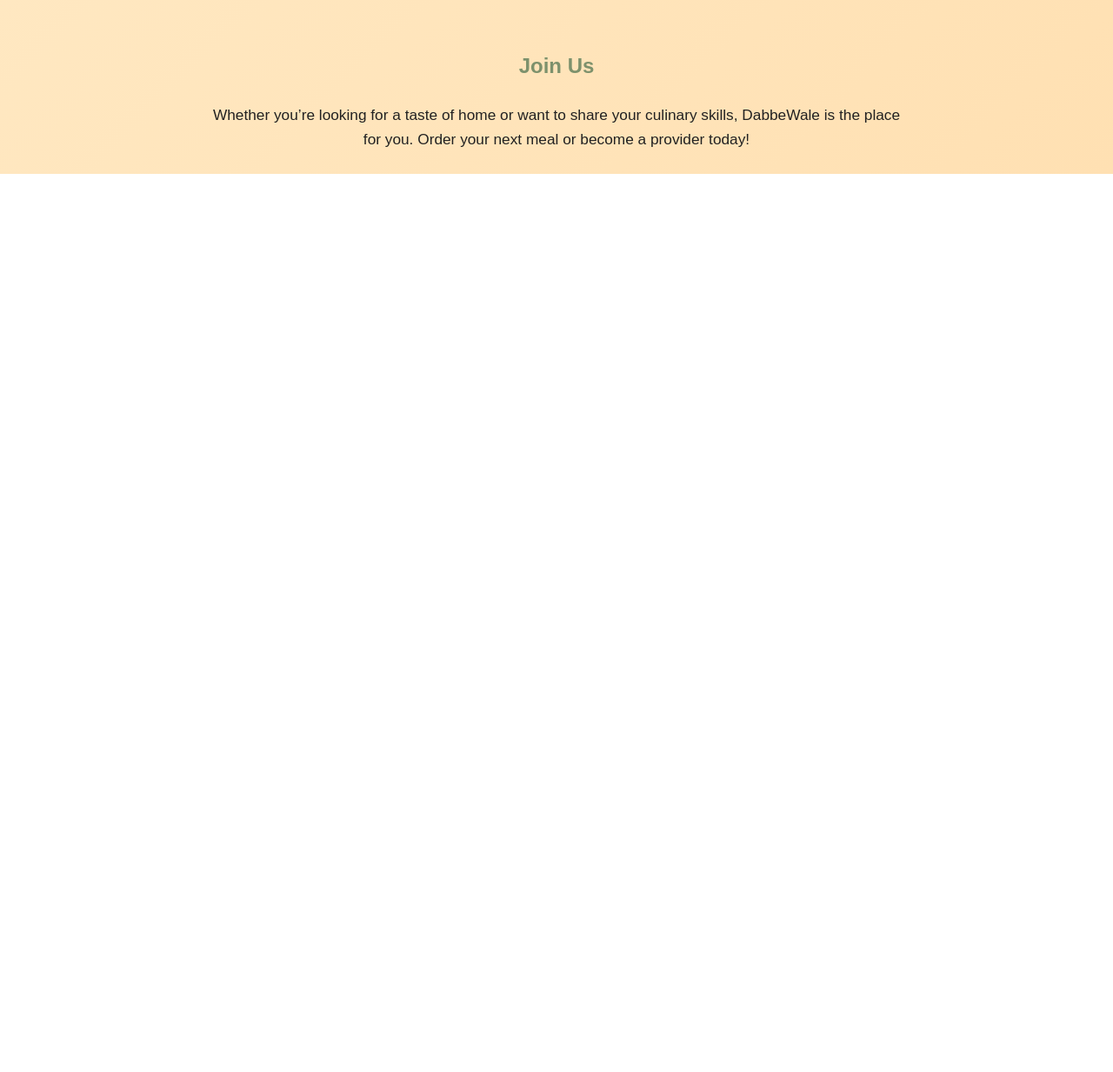
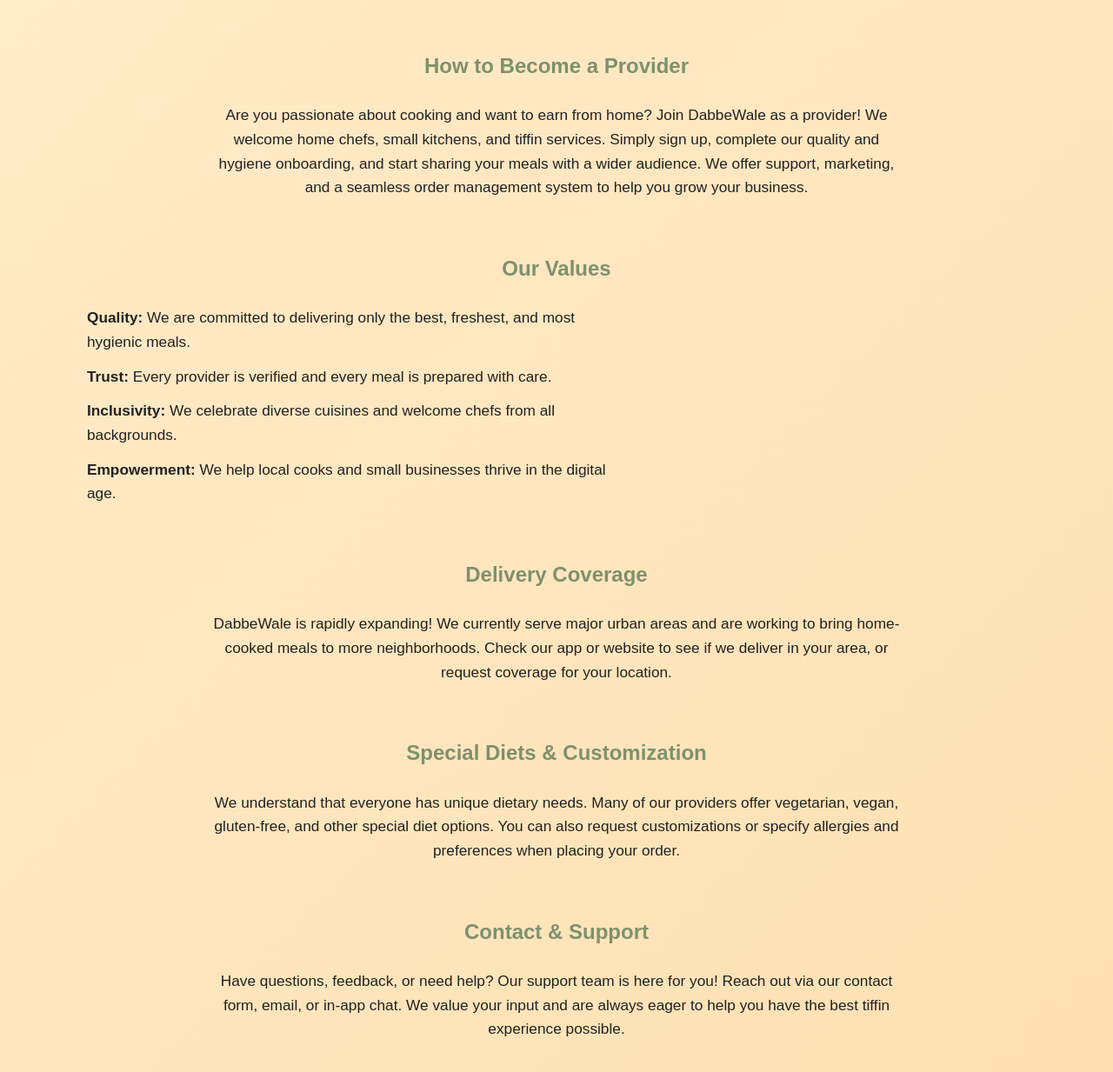
Before and after one commit to codeByKaustubh/DabbeWale, a plain HTML site: page about.html in a window 1280 px wide. Shown: the part 3099-4332 px from the top of the page at 87% size. Before the commit the page ends 3299 px from the top, so only its background shows below. Drawn offline with Linux system fonts and the light colour scheme.

Commit message:
Update about.html

```diff
--- a/about.html
+++ b/about.html
@@ -65,6 +65,21 @@
         <li><b>How are providers verified?</b> We verify all providers for quality, hygiene, and reliability before listing them on our platform.</li>
         <li><b>How do I become a provider?</b> Sign up on our platform and complete the onboarding process to start sharing your meals with the community.</li>
     </ul>
+    <h2>How to Become a Provider</h2>
+    <p>Are you passionate about cooking and want to earn from home? Join DabbeWale as a provider! We welcome home chefs, small kitchens, and tiffin services. Simply sign up, complete our quality and hygiene onboarding, and start sharing your meals with a wider audience. We offer support, marketing, and a seamless order management system to help you grow your business.</p>
+    <h2>Our Values</h2>
+    <ul class="about-list">
+        <li><b>Quality:</b> We are committed to delivering only the best, freshest, and most hygienic meals.</li>
+        <li><b>Trust:</b> Every provider is verified and every meal is prepared with care.</li>
+        <li><b>Inclusivity:</b> We celebrate diverse cuisines and welcome chefs from all backgrounds.</li>
+        <li><b>Empowerment:</b> We help local cooks and small businesses thrive in the digital age.</li>
+    </ul>
+    <h2>Delivery Coverage</h2>
+    <p>DabbeWale is rapidly expanding! We currently serve major urban areas and are working to bring home-cooked meals to more neighborhoods. Check our app or website to see if we deliver in your area, or request coverage for your location.</p>
+    <h2>Special Diets & Customization</h2>
+    <p>We understand that everyone has unique dietary needs. Many of our providers offer vegetarian, vegan, gluten-free, and other special diet options. You can also request customizations or specify allergies and preferences when placing your order.</p>
+    <h2>Contact & Support</h2>
+    <p>Have questions, feedback, or need help? Our support team is here for you! Reach out via our contact form, email, or in-app chat. We value your input and are always eager to help you have the best tiffin experience possible.</p>
     <h2>Join Us</h2>
     <p>Whether you’re looking for a taste of home or want to share your culinary skills, DabbeWale is the place for you. Order your next meal or become a provider today!</p>
     <style>
```
